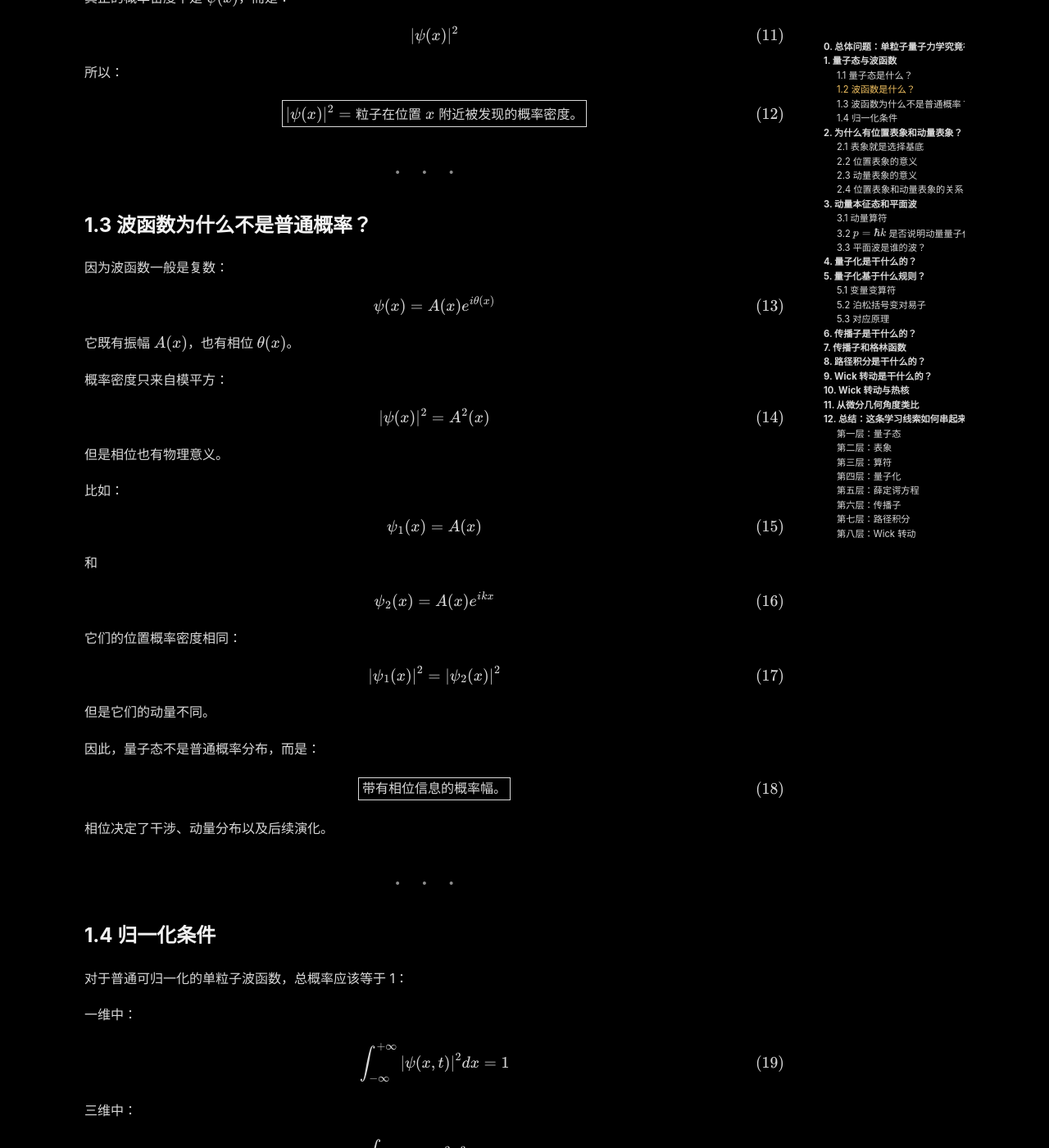
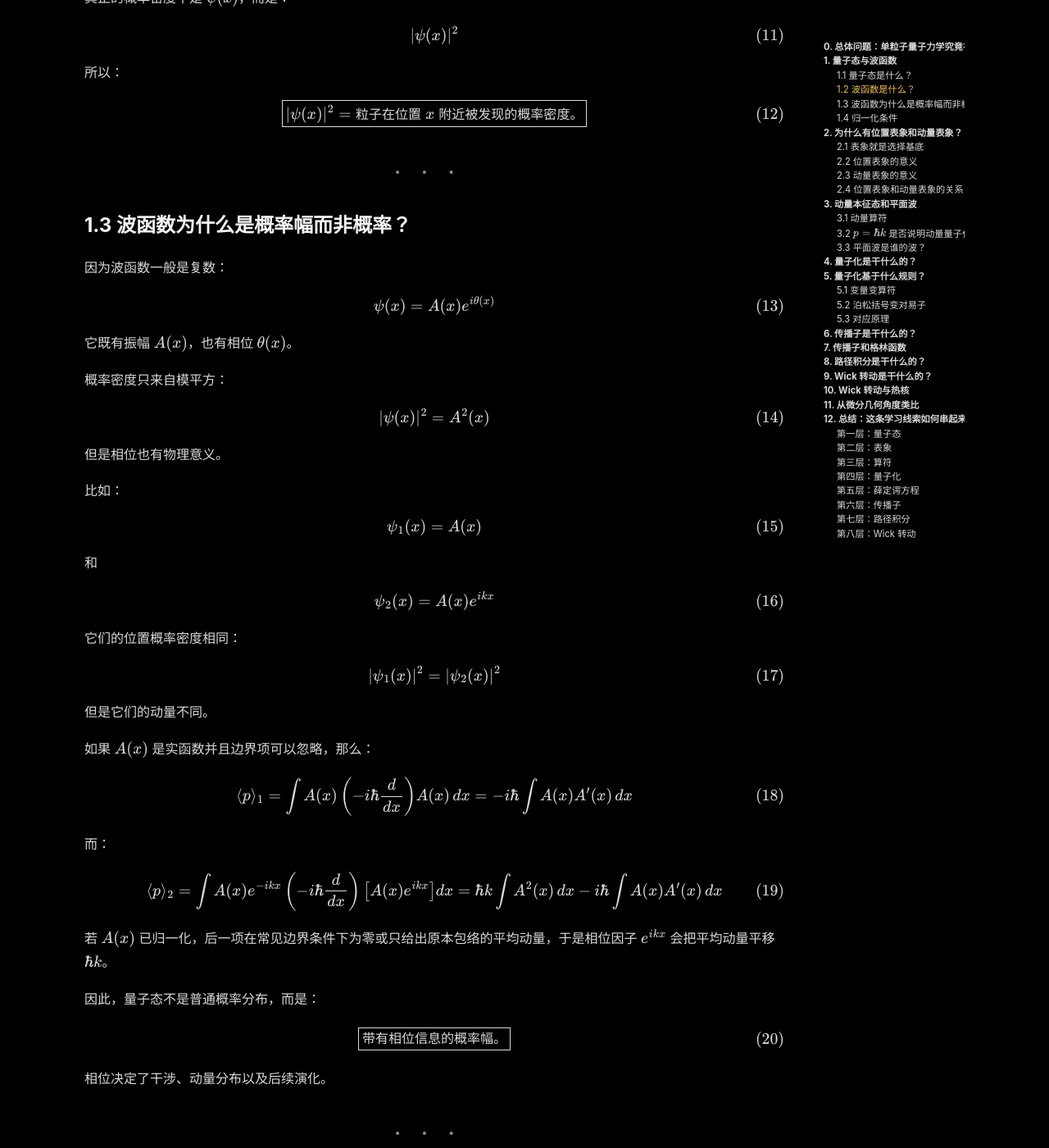
Before and after one commit to WangZW928/WangZW928.github.io, a Jekyll site: the page built from _posts/2026-06-24-Quantum-Mechanics-Notes-State-Propagator-Wick.md, in a window 1280 px wide and 1400 px high, scrolled down 2074 px. Shown: the whole window at 82% size. Built offline with Jekyll 4.4.1, drawn with Linux system fonts in a browser that asks for light colours; nearby versions of some CDN libraries; formulas are drawn with MathJax 3; some of the changed text lies outside the part shown.

Commit message:
review: 量子力学笔记严谨性修复、去口语化、丰富推导

```diff
--- a/_posts/2026-06-24-Quantum-Mechanics-Notes-State-Propagator-Wick.md
+++ b/_posts/2026-06-24-Quantum-Mechanics-Notes-State-Propagator-Wick.md
@@ -59,7 +59,7 @@
 
 是粒子的位置变量所在的空间。
 
-但是波函数所属的空间是：
+更准确地说，波函数是希尔伯特空间 $L^2(\mathbb R^3)$ 中的元素：
 
 $$
 \psi \in L^2(\mathbb R^3)
@@ -117,7 +117,7 @@
 
 ---
 
-### 1.3 波函数为什么不是普通概率？
+### 1.3 波函数为什么是概率幅而非概率？
 
 因为波函数一般是复数：
 
@@ -154,6 +154,31 @@
 $$
 
 但是它们的动量不同。
+
+如果 $A(x)$ 是实函数并且边界项可以忽略，那么：
+
+$$
+\langle p\rangle_1
+=
+\int A(x)\left(-i\hbar\frac{d}{dx}\right)A(x)\,dx
+=
+-i\hbar\int A(x)A'(x)\,dx
+$$
+
+而：
+
+$$
+\langle p\rangle_2
+=
+\int A(x)e^{-ikx}
+\left(-i\hbar\frac{d}{dx}\right)
+\left[A(x)e^{ikx}\right]dx
+=
+\hbar k\int A^2(x)\,dx
+-i\hbar\int A(x)A'(x)\,dx
+$$
+
+若 $A(x)$ 已归一化，后一项在常见边界条件下为零或只给出原本包络的平均动量，于是相位因子 $e^{ikx}$ 会把平均动量平移 $\hbar k$。
 
 因此，量子态不是普通概率分布，而是：
 
@@ -204,6 +229,17 @@
 $$
 
 所以平面波是理想化状态，真实粒子一般更接近局域波包。
+
+不过平面波可以在广义函数意义下做 $\delta$ 函数归一化，例如：
+
+$$
+\int_{-\infty}^{+\infty}
+e^{ikx}e^{-ik'x}\,dx
+=
+2\pi\delta(k-k')
+$$
+
+这不是普通的平方可积归一化，而是在分布理论中使用的归一化方式。
 
 ---
 
@@ -405,10 +441,16 @@
 
 也是连续的。
 
-如果粒子被限制在长度为 $L$ 的盒子中，边界条件会限制允许的波长：
+如果粒子被限制在长度为 $L$ 的盒子中，边界条件会限制允许的波长。例如在无限深势阱的硬墙边界条件下：
 
 $$
 k_n=\frac{n\pi}{L}
+$$
+
+而在周期边界条件下则通常有：
+
+$$
+k_n=\frac{2\pi n}{L}
 $$
 
 于是：
@@ -525,12 +567,19 @@
 \hat p=-i\hbar\frac{d}{dx}
 $$
 
-所以：
+所以经典哈密顿量：
+
+$$
+H=\frac{p^2}{2m}+V(x)
+$$
+
+变成：
 
 $$
 \hat H
 =
-
+\frac{\hat p^2}{2m}+V(\hat x)
+=
 -\frac{\hbar^2}{2m}\frac{d^2}{dx^2}+V(x)
 $$
 
@@ -604,15 +653,25 @@
 [\hat x,\hat p]=i\hbar
 $$
 
-这条关系非常核心。
+这条关系是核心关系。
 
 它说明位置和动量算符不能交换顺序，因此位置和动量不能同时任意精确确定。
 
-由此可以得到不确定性关系：
+由 Robertson-Schrödinger 不确定性关系，对任意两个可观测量 $\hat A,\hat B$，有：
+
+$$
+\Delta A\Delta B
+\geq
+\frac{1}{2}\left|\langle[\hat A,\hat B]\rangle\right|
+$$
+
+代入 $[\hat x,\hat p]=i\hbar$，就得到：
 
 $$
 \Delta x\Delta p\geq \frac{\hbar}{2}
 $$
+
+还要注意，对含有乘积的经典量做量子化时会有算符排序问题。例如 $xp$ 变成 $\hat x\hat p$ 还是 $\hat p\hat x$ 并不等价，因为 $\hat x\hat p\neq \hat p\hat x$；常见处理是取对称化形式，如 $(\hat x\hat p+\hat p\hat x)/2$。
 
 ---
 
@@ -685,11 +744,24 @@
 \langle x|e^{-i\hat H(t-t')/\hbar}|x'\rangle
 $$
 
+这里默认 $\hat H$ 不显含时间。若哈密顿量含时，时间演化算符要写成：
+
+$$
+U(t,t')
+=
+\mathcal T
+\exp\left[
+-\frac{i}{\hbar}\int_{t'}^t \hat H(s)\,ds
+\right]
+$$
+
+其中 $\mathcal T$ 是时序算符。
+
 ---
 
 ## 7. 传播子和格林函数
 
-传播子非常像格林函数，而且可以说：
+传播子与格林函数密切相关，而且可以说：
 
 $$
 \boxed{
@@ -755,6 +827,8 @@
 
 是路径 $x(t)$ 的作用量。
 
+需要注意的是，$\mathcal D x(t)$ 不是通常 Lebesgue 意义下的测度。它通常先通过时间切片来定义；做 Wick 转动后，欧几里得路径积分还可以和 Wiener 测度建立更严格的联系。
+
 这句话的意思是：
 
 $$
@@ -795,6 +869,8 @@
 $$
 t=-i\tau
 $$
+
+这里采用 $t=-i\tau$ 的约定。在这个约定下，若被积函数在复时间相应区域内有合适的解析性，并且哈密顿量有下界，这个转动才有数学意义。
 
 实时间演化因子：
 
@@ -859,6 +935,8 @@
 \text{把实时间的振荡问题，变成虚时间的衰减问题，从而更方便地提取能谱和基态信息。}
 }
 $$
+
+不同教材可能采用略有不同的符号约定；关键是选择能把 $e^{-iEt/\hbar}$ 变为 $e^{-E\tau/\hbar}$ 的正能量衰减形式，并保证相应的解析延拓条件成立。在常见的 $t=-i\tau$ 约定中，可以理解为把时间积分轮廓转到复 $t$ 平面中使振荡因子变成衰减因子。
 
 ---
 
@@ -939,6 +1017,14 @@
 $$
 \psi(x)=\langle x|\psi\rangle
 $$
+
+位置本征态 $\vert x\rangle$ 可以看成一种连续基底，满足：
+
+$$
+\langle x|x'\rangle=\delta(x-x')
+$$
+
+这类似于微分几何中用 $\partial/\partial x^i$ 作为切空间基底，只是这里的基底标号是连续的。
 
 动量表象：
 
```
Also changed, not shown: other parts of _posts/2026-06-24-Quantum-Mechanics-Notes-State-Propagator-Wick.md (+1 -1 lines).
